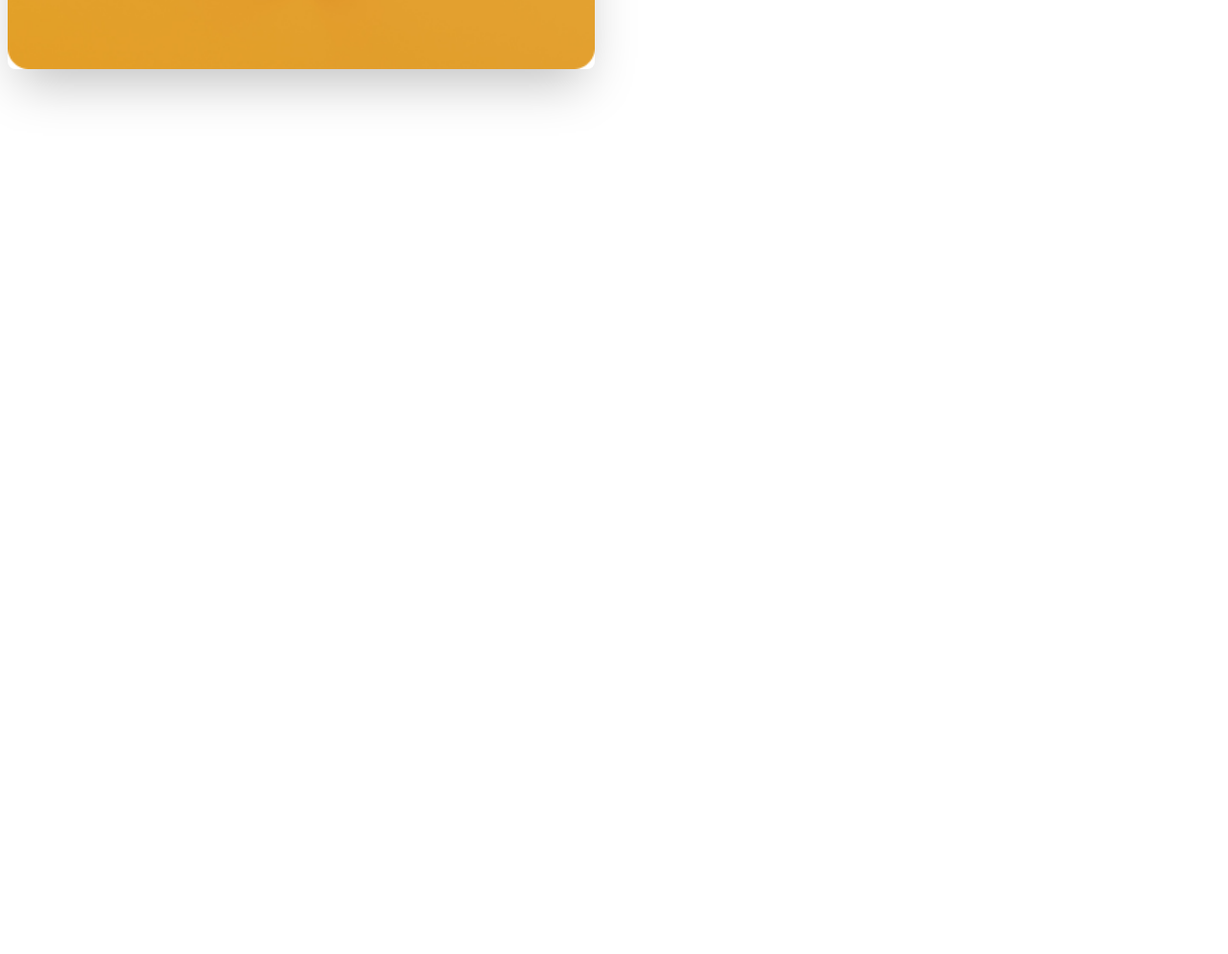
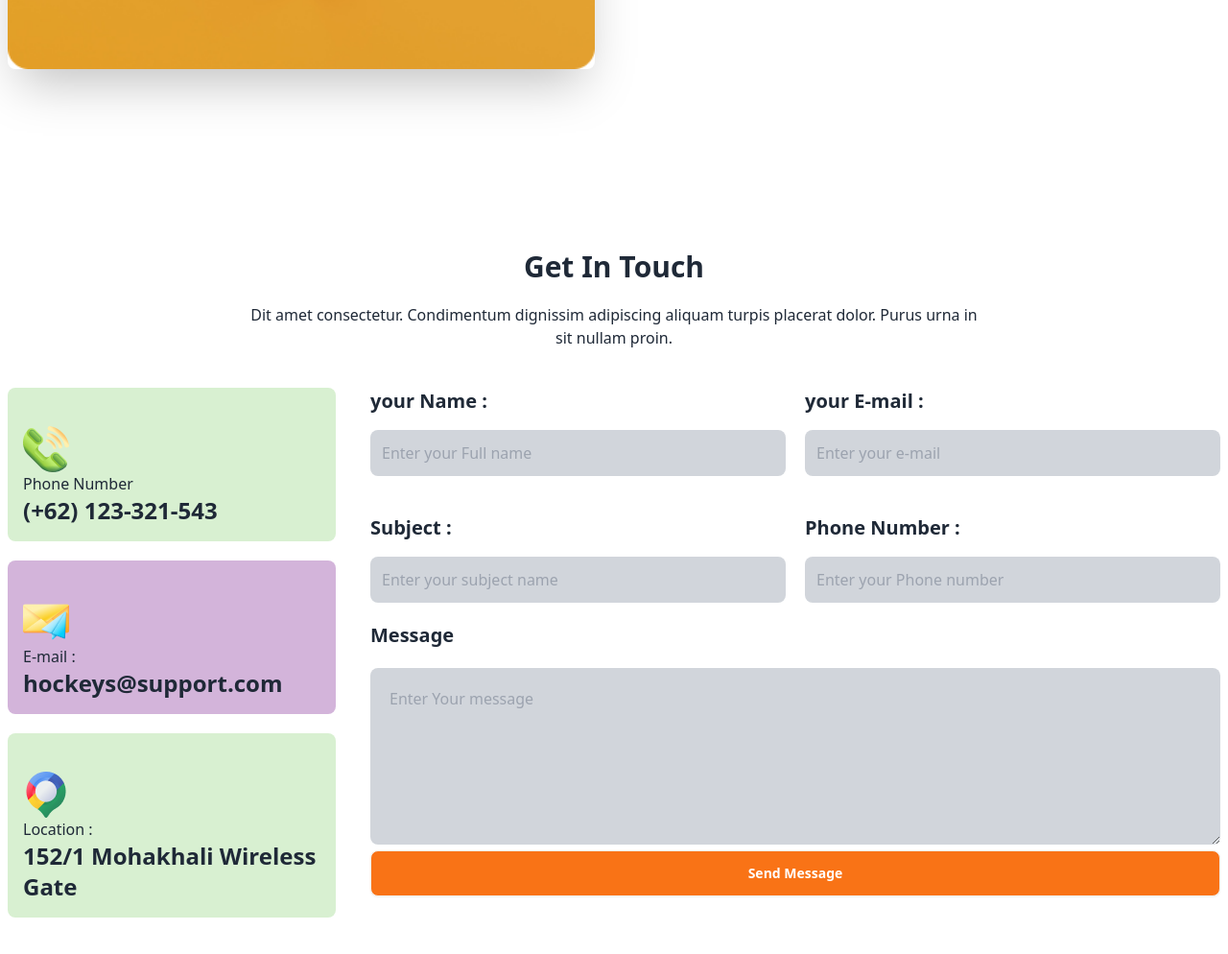
Before and after one commit to AmjadChowdhury/Hockey, a plain HTML site: page index.html in a window 1280 px wide. Shown: the part 3135-4129 px from the top of the page at 96% size. Before the commit the page ends 3435 px from the top, so only its background shows below. Drawn offline with nearby package versions, Linux system fonts and the light colour scheme.

Commit message:
get in touch section done

```diff
--- a/index.html
+++ b/index.html
@@ -374,6 +374,77 @@
 
      </section>
 
+     <section>
+
+      <div class="lg:max-w-3xl mx-auto text-center mt-5">
+        <h1 class="font-bold text-3xl mb-5">Get In Touch</h1>
+        <p>Dit amet consectetur. Condimentum dignissim adipiscing aliquam turpis placerat dolor. Purus urna in sit nullam proin.  </p>
+      </div>
+
+      <div class="flex flex-col lg:flex-row gap-5 my-10">
+        <div class="flex-1 space-y-5 mx-2">
+          <div class="bg-[#d8f0d1] rounded-lg p-4 pt-10">
+            <div>
+              <img src="./images/Group 1171275317.png" alt="">
+            </div>
+            <div>
+              <p>Phone Number</p>
+              <h3 class="font-extrabold text-2xl">(+62) 123-321-543</h3>
+            </div>
+          </div>
+
+          <div class="bg-[#d3b4da] rounded-lg p-4 pt-10">
+            <div>
+              <img src="./images/Group 1171275318.png" alt="">
+            </div>
+            <div>
+              <p>E-mail : </p>
+              <h3 class="font-extrabold text-2xl">hockeys@support.com</h3>
+            </div>
+          </div>
+
+          <div class="bg-[#d8f0d1] rounded-lg p-4 pt-10">
+            <div>
+              <img src="./images/Group 1171275321.png" alt="">
+            </div>
+            <div>
+              <p>Location : </p>
+              <h3 class="font-extrabold text-2xl">152/1 Mohakhali Wireless Gate</h3>
+            </div>
+          </div>
+        </div>
+        <div class="flex-1 mx-2">
+          <div class="flex gap-5">
+            <div class="flex-1">
+              <h3 class="font-extrabold text-xl mb-2">your Name :</h3>
+              <input type="text" name="" id="" placeholder="Enter your Full name " class="bg-gray-300 p-3 rounded-lg w-full mt-2">
+            </div>
+            <div class="flex-1">
+              <h3 class="font-extrabold text-xl mb-2">your E-mail :</h3>
+              <input type="text" name="" id="" placeholder="Enter your e-mail " class="bg-gray-300 p-3 rounded-lg w-full mt-2">
+            </div>
+          </div>
+
+          <div class="flex gap-5 mt-10">
+            <div class="flex-1">
+              <h3 class="font-extrabold text-xl mb-2">Subject :</h3>
+              <input type="text" name="" id="" placeholder="Enter your subject name " class="bg-gray-300 p-3 rounded-lg w-full mt-2">
+            </div>
+            <div class="flex-1">
+              <h3 class="font-extrabold text-xl mb-2">Phone Number :</h3>
+              <input type="text" name="" id="" placeholder="Enter your Phone number " class="bg-gray-300 p-3 rounded-lg w-full mt-2">
+            </div>
+          </div>
+
+          <div>
+            <h2 class="text-xl font-extrabold my-5">Message</h2>
+            <textarea name="" id="" cols="90" rows="6" placeholder="Enter Your message" class="bg-gray-300 rounded-lg p-5"></textarea>
+          </div>
+          <input type="submit" value="Send Message" class="btn bg-orange-500 text-white  w-full">
+        </div>
+      </div>
+     </section>
+
 
 
 
```
